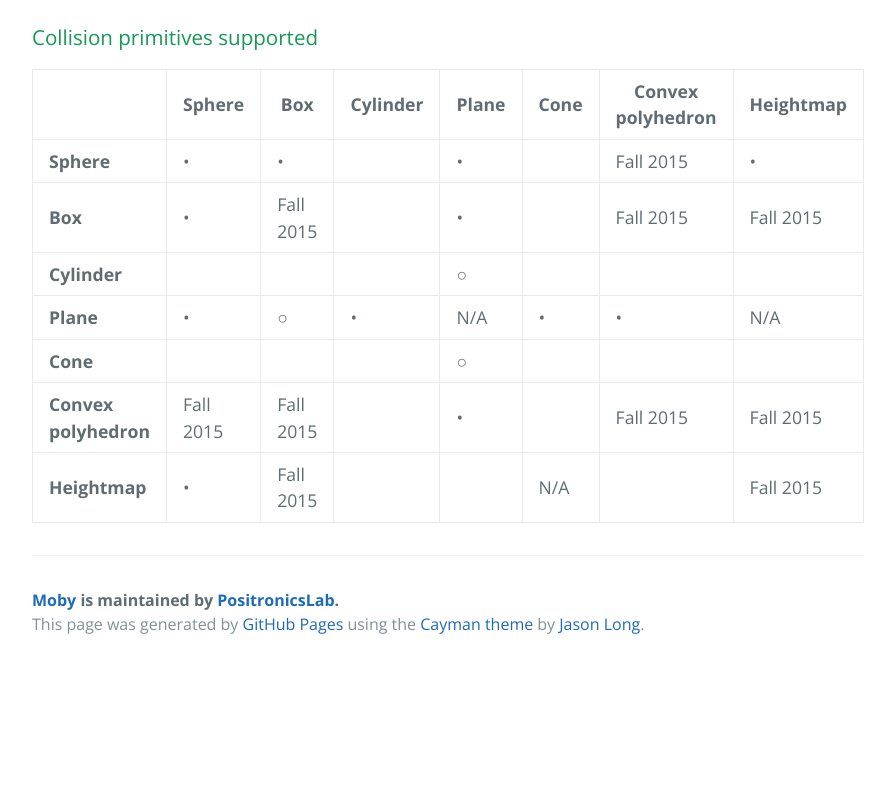
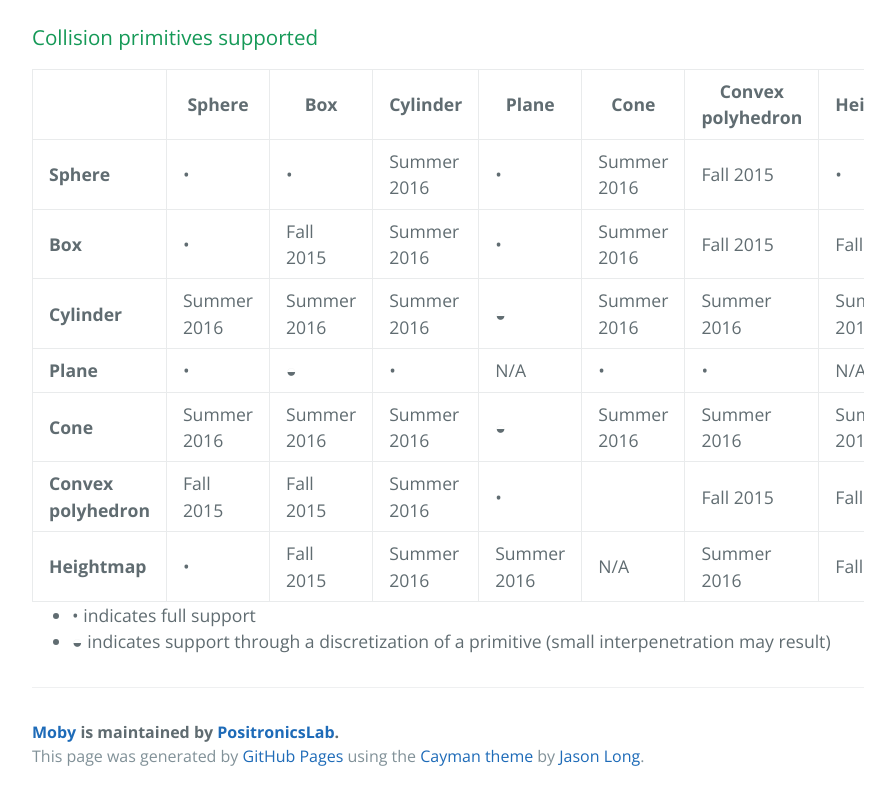
Before and after one commit to PositronicsLab/Moby, a plain HTML site: page index.html in a window 1280 px wide. Shown: the part 1396-2196 px from the top of the page, without its empty margins (192-1087 px from the left). Before the commit the page ends 2064 px from the top, so only its background shows below. Drawn offline with nearby package versions, Linux system fonts and the light colour scheme.

```diff
--- a/index.html
+++ b/index.html
@@ -124,9 +124,9 @@
 <td><strong>Sphere</strong></td>
 <td>•</td>
 <td>•</td>
-<td></td>
+<td>Summer 2016</td>
 <td>•</td>
-<td></td>
+<td>Summer 2016</td>
 <td>Fall 2015</td>
 <td>•</td>
 </tr>
@@ -134,26 +134,26 @@
 <td><strong>Box</strong></td>
 <td>•</td>
 <td>Fall 2015</td>
-<td></td>
+<td>Summer 2016</td>
 <td>•</td>
-<td></td>
+<td>Summer 2016</td>
 <td>Fall 2015</td>
 <td>Fall 2015</td>
 </tr>
 <tr>
 <td><strong>Cylinder</strong></td>
-<td></td>
-<td></td>
-<td></td>
-<td>○</td>
-<td></td>
-<td></td>
-<td></td>
+<td>Summer 2016</td>
+<td>Summer 2016</td>
+<td>Summer 2016</td>
+<td>◒</td>
+<td>Summer 2016</td>
+<td>Summer 2016</td>
+<td>Summer 2016</td>
 </tr>
 <tr>
 <td><strong>Plane</strong></td>
 <td>•</td>
-<td>○</td>
+<td>◒</td>
 <td>•</td>
 <td>N/A</td>
 <td>•</td>
@@ -162,19 +162,19 @@
 </tr>
 <tr>
 <td><strong>Cone</strong></td>
-<td></td>
-<td></td>
-<td></td>
-<td>○</td>
-<td></td>
-<td></td>
-<td></td>
+<td>Summer 2016</td>
+<td>Summer 2016</td>
+<td>Summer 2016</td>
+<td>◒</td>
+<td>Summer 2016</td>
+<td>Summer 2016</td>
+<td>Summer 2016</td>
 </tr>
 <tr>
 <td><strong>Convex polyhedron</strong></td>
 <td>Fall 2015</td>
 <td>Fall 2015</td>
-<td></td>
+<td>Summer 2016</td>
 <td>•</td>
 <td></td>
 <td>Fall 2015</td>
@@ -184,14 +184,19 @@
 <td><strong>Heightmap</strong></td>
 <td>•</td>
 <td>Fall 2015</td>
-<td></td>
-<td></td>
+<td>Summer 2016</td>
+<td>Summer 2016</td>
 <td>N/A</td>
-<td></td>
+<td>Summer 2016</td>
 <td>Fall 2015</td>
 </tr>
 </tbody>
 </table>
+
+<ul>
+<li>• indicates full support</li>
+<li>◒ indicates support through a discretization of a primitive (small interpenetration may result)</li>
+</ul>
 
       <footer class="site-footer">
         <span class="site-footer-owner"><a href="https://github.com/PositronicsLab/Moby">Moby</a> is maintained by <a href="https://github.com/PositronicsLab">PositronicsLab</a>.</span>
```
Also changed, not shown: params.json (+1 -1 lines).
